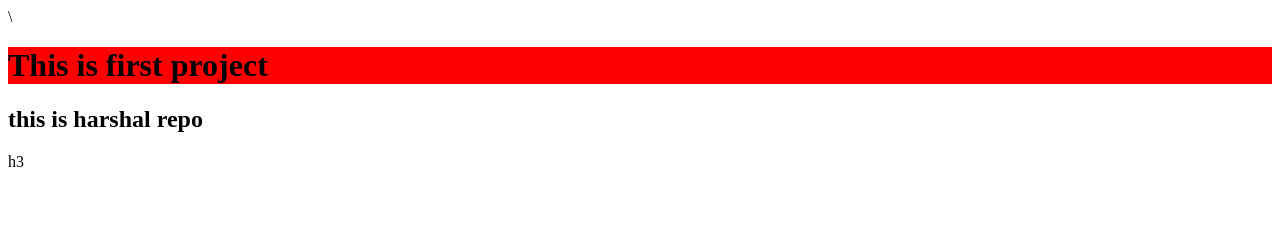
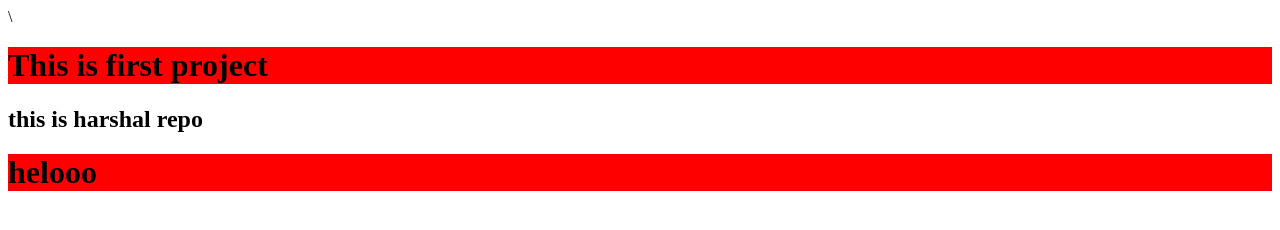
Before and after one commit to Srushti2411/project, a plain HTML site: page index.html in a window 1280 px wide. Drawn offline with Linux system fonts and the light colour scheme.

Commit message:
start project

```diff
--- a/index.html
+++ b/index.html
@@ -13,6 +13,10 @@
 <body>
     <h1>This is first project</h1>
     <h2>this is harshal repo</h2>
-    h3
+    <div class="container">
+
+        <h1>helooo</h1>
+
+    </div>
 </body>
 </html>
```
